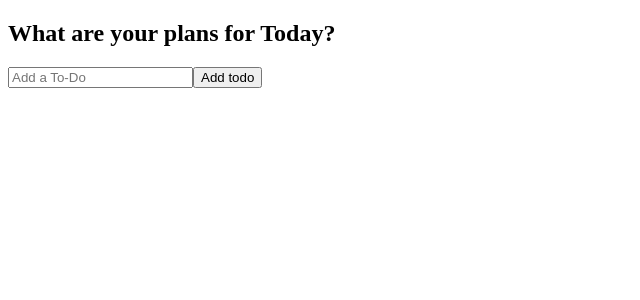
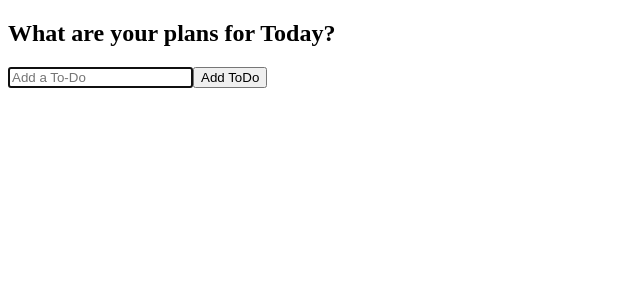
Before and after one commit to SagarDNG/toDoAppUsingReact, a React (Create React App) app: page / in a window 1280 px wide. Shown: the top 300 px of the page, without its empty margins (0-640 px from the left). Built offline with nearby package versions, Linux system fonts and the light colour scheme.

Commit message:
added useEffect

```diff
--- a/src/components/toDoForm.js
+++ b/src/components/toDoForm.js
@@ -1,7 +1,13 @@
-import React, { useState } from 'react'
+import React, { useState, useEffect, useRef } from 'react'
 
 function ToDoForm(props) {
-    const [input, setInput] = useState('');
+    const [input, setInput] = useState(props.edit ? props.edit.value : '');
+
+    const inputRef = useRef(null);
+
+    useEffect(() => {
+        inputRef.current.focus();
+    });
 
     const handleChange = e => {
         setInput(e.target.value);
@@ -20,6 +26,25 @@ function ToDoForm(props) {
 
     return (
         <form onSubmit={handleSubmit} className='ToDoForm'>
+            {props.edit ?
+                (
+                    <>
+                        <input
+                            type='text'
+                            placeholder='Update your To-Do'
+                            value={input}
+                            name='text'
+                            className='ToDoInput edit'
+                            onChange={handleChange}
+                            ref={inputRef}
+                        />
+                        <button onClick={handleSubmit} className='ToDoButton edit'>
+                            Update ToDo
+                        </button>
+                    </>
+                ) :
+                (
+                    <>
                         <input
                             type='text'
                             placeholder='Add a To-Do'
@@ -27,10 +52,15 @@ function ToDoForm(props) {
                             name='text'
                             className='ToDoInput'
                             onChange={handleChange}
+                            ref={inputRef}
                         />
                         <button onClick={handleSubmit} className='ToDoButton'>
-                Add todo
+                            Add ToDo
                         </button>
+                    </>
+                )
+            }
+
         </form>
     )
 }
```
Lines whose indentation alone changed are shown as unchanged.
